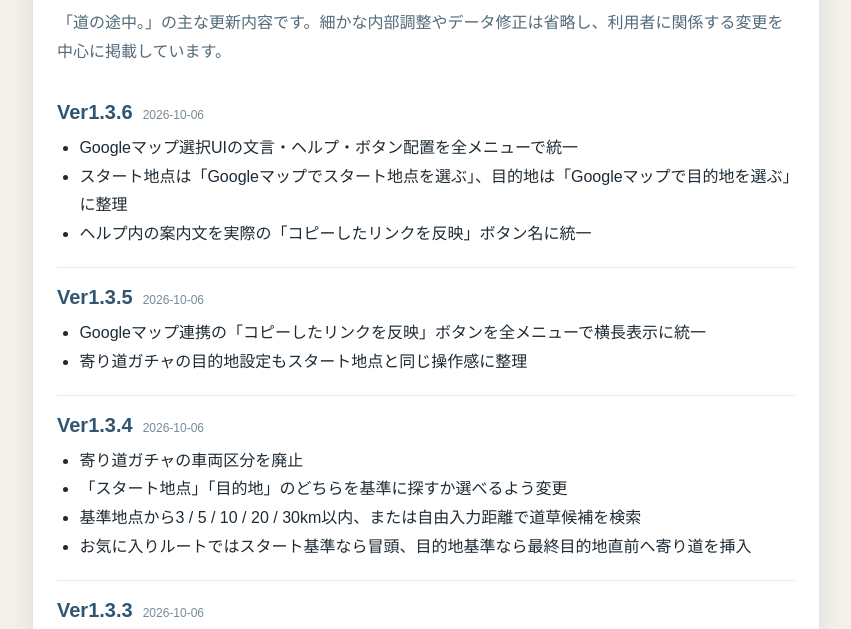
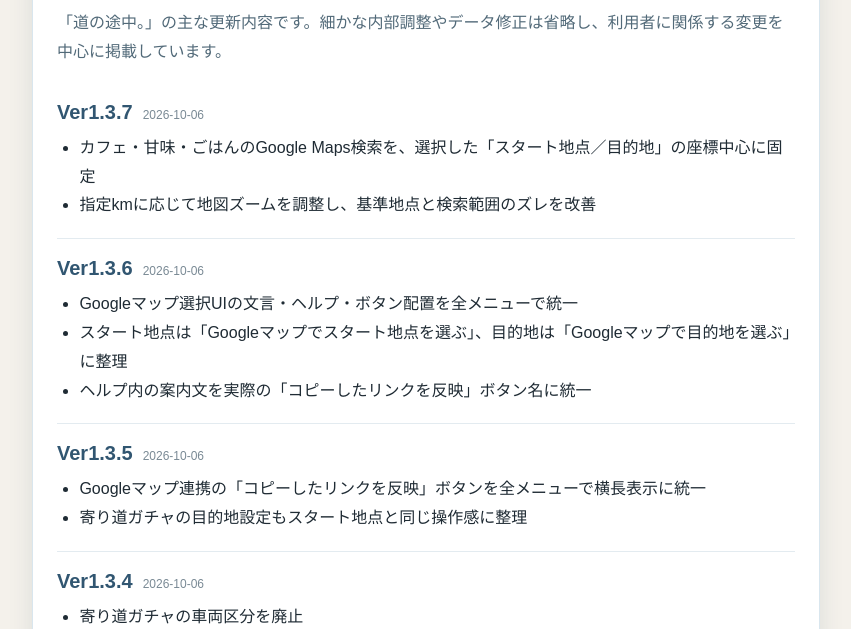
Before and after one commit to Penta2026/michinotochu-pwa, a plain HTML site: page history.html in a window 1280 px wide. Shown: the part 117-746 px from the top of the page, without its empty margins (214-1065 px from the left). Drawn offline with Linux system fonts and the light colour scheme.

Commit message:
Record Ver1.3.7 detour anchor fix

```diff
--- a/history.html
+++ b/history.html
@@ -5,7 +5,7 @@
 <meta name="viewport" content="width=device-width,initial-scale=1,viewport-fit=cover">
 <title>更新履歴｜道の途中。</title>
 <meta name="theme-color" content="#f7fbff">
-<link rel="stylesheet" href="style.css?v=1.3.6">
+<link rel="stylesheet" href="style.css?v=1.3.7">
 <style>
 .history-page{max-width:820px;margin:0 auto;padding:24px 16px 40px}
 .history-card{background:#fff;border:1px solid #d9e6ee;border-radius:24px;padding:24px;box-shadow:0 8px 26px #173a4f1a}
@@ -26,6 +26,14 @@
 <section class="history-card">
 <h1>更新履歴</h1>
 <p class="history-intro">「道の途中。」の主な更新内容です。細かな内部調整やデータ修正は省略し、利用者に関係する変更を中心に掲載しています。</p>
+
+<div class="history-entry">
+  <div class="history-head"><span class="history-ver">Ver1.3.7</span><span class="history-date">2026-10-06</span></div>
+  <ul>
+    <li>カフェ・甘味・ごはんのGoogle Maps検索を、選択した「スタート地点／目的地」の座標中心に固定</li>
+    <li>指定kmに応じて地図ズームを調整し、基準地点と検索範囲のズレを改善</li>
+  </ul>
+</div>
 
 <div class="history-entry">
   <div class="history-head"><span class="history-ver">Ver1.3.6</span><span class="history-date">2026-10-06</span></div>
```
